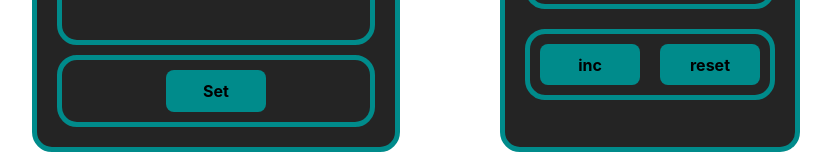
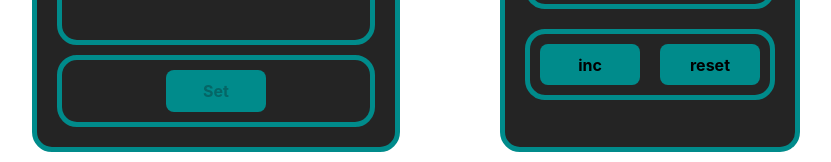
Before and after one commit to Sene4kaaa/counter-v2, a React (Vite) app: page / in a window 1280 px wide. Shown: the part 395-557 px from the top of the page, without its empty margins (224-1055 px from the left). Built offline with nearby package versions, Linux system fonts and the light colour scheme.

Commit message:
Refactor code

```diff
--- a/src/App.tsx
+++ b/src/App.tsx
@@ -8,6 +8,7 @@ function App() {
     const [count, setCount] = useState(0);
     const [maxValue, setMaxValue] = useState<number>(5)
     const [startValue, setStartValue] = useState<number>(0)
+    const[disabled, setDisabled] = useState<boolean>(true)
 
 
     const removeButton = () => {
@@ -25,6 +26,8 @@ function App() {
                     setMaxValue={setMaxValue}
                     setStartValue={setStartValue}
                     setCount={setCount}
+                    disabled={disabled}
+                    setDisabled={setDisabled}
                 />
             </div>
             <div className={'Count'}>
@@ -33,6 +36,8 @@ function App() {
                     setCount={setCount}
                     maxValue={maxValue}
                     removeButton={removeButton}
+                    disabled={disabled}
+
                 />
             </div>
 
--- a/src/components/Count/Count.tsx
+++ b/src/components/Count/Count.tsx
@@ -5,6 +5,7 @@ type CountPropsType = {
     setCount: (count: number) => void;
     maxValue: number
     removeButton: () => void
+    disabled: boolean
 }
 
 const Count = (props: CountPropsType) => {
@@ -21,7 +22,7 @@ const Count = (props: CountPropsType) => {
 
         <div className={'CounterAndButton'}>
             <h2 className={'H2'}>
-                {props.count < props.maxValue  ? props.count :
+                {props.count < props.maxValue ? props.count :
                     <div className={'IncorrectValue'}>{props.count}</div>}</h2>
             <div className={'IncAndReset'}>
                 <div className={'Inc'}>
--- a/src/components/Settings/Settings.tsx
+++ b/src/components/Settings/Settings.tsx
@@ -8,23 +8,30 @@ type SettingsPropsType = {
     setMaxValue: (value: number) => void
     setStartValue: (value: number) => void
     setCount: (count: number) => void
+    disabled: boolean
+    setDisabled: (disabled: boolean) => void
+
 }
 
 const Settings = (props: SettingsPropsType) => {
 
+
     const onChangeHandlerMaxValue = (e: ChangeEvent<HTMLInputElement>) => {
         const newMaxValue = +e.currentTarget.value
         props.setMaxValue(newMaxValue)
+        props.setDisabled(false)
     }
 
     const onChangeHandlerStartValue = (e: ChangeEvent<HTMLInputElement>) => {
         const newStartValue = +e.currentTarget.value
         props.setStartValue(newStartValue)
+        props.setDisabled(false)
     }
 
 
     const onClickSettingsOff = () => {
         props.setCount(props.startValue)
+        props.setDisabled(true)
 
 
     }
@@ -51,7 +58,7 @@ const Settings = (props: SettingsPropsType) => {
             </div>
 
             <div className={'Button'}>
-                <Button name={"Set"} callback={onClickSettingsOff}/>
+                <Button name={"Set"} callback={onClickSettingsOff} disabled={props.disabled}/>
             </div>
         </>
     )
```
